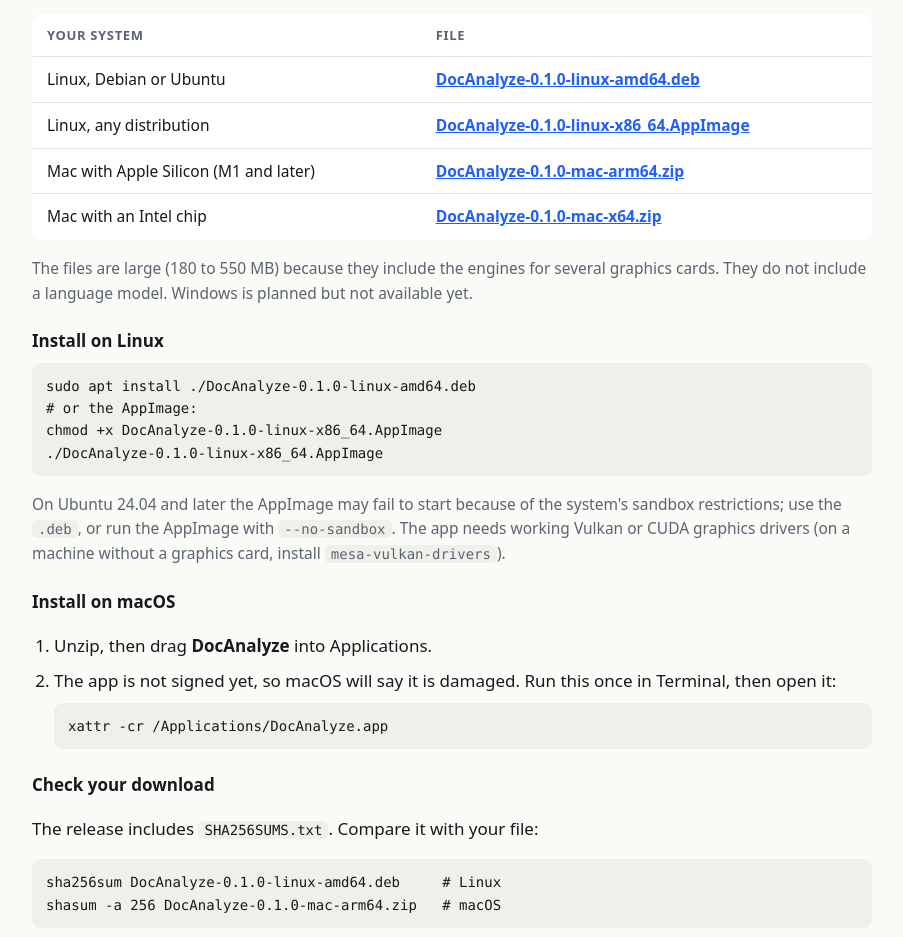
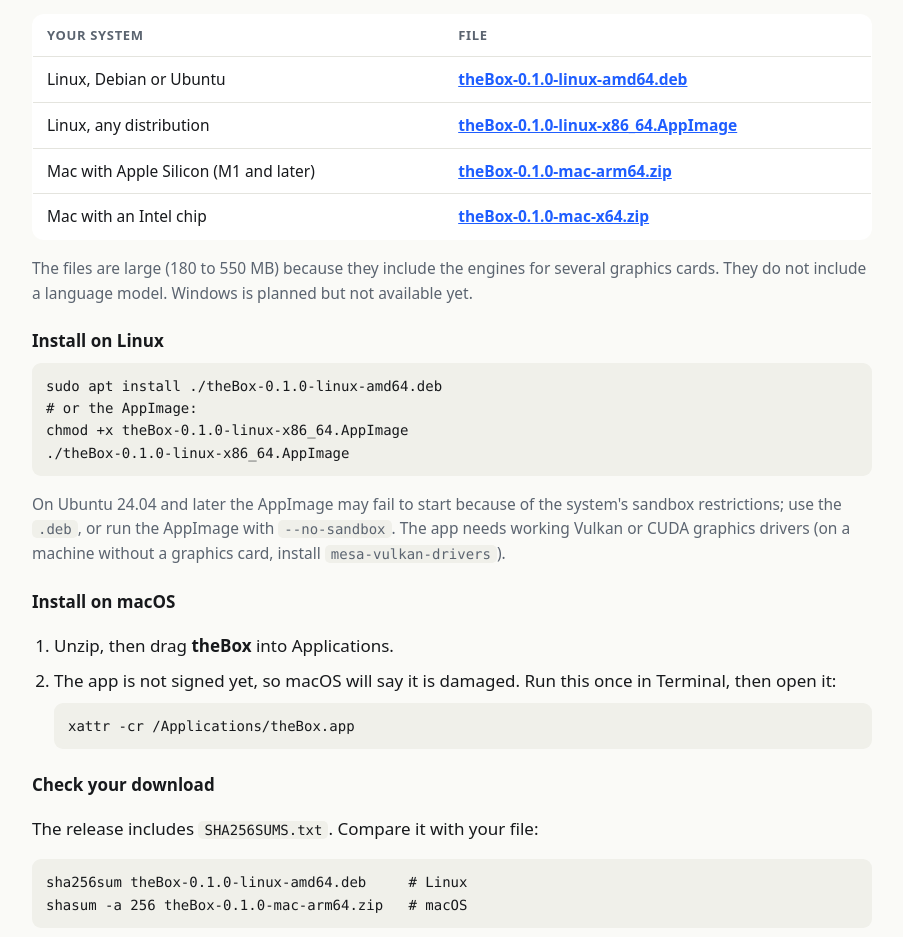
Before and after one commit to opaq-ai/getTheBox, a plain HTML site: page index.html in a window 1280 px wide. Shown: the part 2175-3112 px from the top of the page, without its empty margins (188-1091 px from the left). Drawn offline with Linux system fonts and the light colour scheme.

Commit message:
Use the theBox name and file names throughout

```diff
--- a/index.html
+++ b/index.html
@@ -4,7 +4,7 @@
 <meta charset="utf-8">
 <meta name="viewport" content="width=device-width, initial-scale=1">
 <title>theBox: analyse sensitive documents with an AI that stays on your computer</title>
-<meta name="description" content="theBox (DocAnalyze) is a desktop app that reads your documents, does the calculations and writes the report with a language model that runs entirely on your own computer. Free download for Linux and macOS.">
+<meta name="description" content="theBox is a desktop app that reads your documents, does the calculations and writes the report with a language model that runs entirely on your own computer. Free download for Linux and macOS.">
 <style>
 :root{--bg:#fafaf7;--card:#fff;--ink:#17191c;--mute:#5b6470;--line:#e4e4de;--accent:#1f5eff;--accent-ink:#fff;--warn-bg:#fff6e0;--warn-line:#e9c46a;--code:#f0f0ea}
 @media(prefers-color-scheme:dark){:root{--bg:#101215;--card:#171a1f;--ink:#eceef1;--mute:#98a1ad;--line:#272c33;--accent:#6b97ff;--accent-ink:#0b0d10;--warn-bg:#2a2412;--warn-line:#7a6320;--code:#1e2228}}
@@ -99,32 +99,32 @@ a{color:var(--accent)}
   <table>
     <thead><tr><th>Your system</th><th>File</th></tr></thead>
     <tbody class="dl">
-      <tr><td>Linux, Debian or Ubuntu</td><td><a href="https://github.com/opaq-ai/getTheBox/releases/download/v0.1.0/DocAnalyze-0.1.0-linux-amd64.deb">DocAnalyze-0.1.0-linux-amd64.deb</a></td></tr>
-      <tr><td>Linux, any distribution</td><td><a href="https://github.com/opaq-ai/getTheBox/releases/download/v0.1.0/DocAnalyze-0.1.0-linux-x86_64.AppImage">DocAnalyze-0.1.0-linux-x86_64.AppImage</a></td></tr>
-      <tr><td>Mac with Apple Silicon (M1 and later)</td><td><a href="https://github.com/opaq-ai/getTheBox/releases/download/v0.1.0/DocAnalyze-0.1.0-mac-arm64.zip">DocAnalyze-0.1.0-mac-arm64.zip</a></td></tr>
-      <tr><td>Mac with an Intel chip</td><td><a href="https://github.com/opaq-ai/getTheBox/releases/download/v0.1.0/DocAnalyze-0.1.0-mac-x64.zip">DocAnalyze-0.1.0-mac-x64.zip</a></td></tr>
+      <tr><td>Linux, Debian or Ubuntu</td><td><a href="https://github.com/opaq-ai/getTheBox/releases/download/v0.1.0/theBox-0.1.0-linux-amd64.deb">theBox-0.1.0-linux-amd64.deb</a></td></tr>
+      <tr><td>Linux, any distribution</td><td><a href="https://github.com/opaq-ai/getTheBox/releases/download/v0.1.0/theBox-0.1.0-linux-x86_64.AppImage">theBox-0.1.0-linux-x86_64.AppImage</a></td></tr>
+      <tr><td>Mac with Apple Silicon (M1 and later)</td><td><a href="https://github.com/opaq-ai/getTheBox/releases/download/v0.1.0/theBox-0.1.0-mac-arm64.zip">theBox-0.1.0-mac-arm64.zip</a></td></tr>
+      <tr><td>Mac with an Intel chip</td><td><a href="https://github.com/opaq-ai/getTheBox/releases/download/v0.1.0/theBox-0.1.0-mac-x64.zip">theBox-0.1.0-mac-x64.zip</a></td></tr>
     </tbody>
   </table>
   <p style="color:var(--mute);font-size:15.5px">The files are large (180 to 550 MB) because they include the engines for several graphics cards. They do not include a language model. Windows is planned but not available yet.</p>
 
   <h3 style="margin-top:22px">Install on Linux</h3>
-  <pre><code>sudo apt install ./DocAnalyze-0.1.0-linux-amd64.deb
+  <pre><code>sudo apt install ./theBox-0.1.0-linux-amd64.deb
 # or the AppImage:
-chmod +x DocAnalyze-0.1.0-linux-x86_64.AppImage
-./DocAnalyze-0.1.0-linux-x86_64.AppImage</code></pre>
+chmod +x theBox-0.1.0-linux-x86_64.AppImage
+./theBox-0.1.0-linux-x86_64.AppImage</code></pre>
   <p style="color:var(--mute);font-size:15.5px">On Ubuntu 24.04 and later the AppImage may fail to start because of the system's sandbox restrictions; use the <code>.deb</code>, or run the AppImage with <code>--no-sandbox</code>. The app needs working Vulkan or CUDA graphics drivers (on a machine without a graphics card, install <code>mesa-vulkan-drivers</code>).</p>
 
   <h3 style="margin-top:22px">Install on macOS</h3>
   <ol class="steps">
-    <li>Unzip, then drag <b>DocAnalyze</b> into Applications.</li>
+    <li>Unzip, then drag <b>theBox</b> into Applications.</li>
     <li>The app is not signed yet, so macOS will say it is damaged. Run this once in Terminal, then open it:
-      <pre><code>xattr -cr /Applications/DocAnalyze.app</code></pre></li>
+      <pre><code>xattr -cr /Applications/theBox.app</code></pre></li>
   </ol>
 
   <h3 style="margin-top:22px">Check your download</h3>
   <p>The release includes <code>SHA256SUMS.txt</code>. Compare it with your file:</p>
-  <pre><code>sha256sum DocAnalyze-0.1.0-linux-amd64.deb     # Linux
-shasum -a 256 DocAnalyze-0.1.0-mac-arm64.zip   # macOS</code></pre>
+  <pre><code>sha256sum theBox-0.1.0-linux-amd64.deb     # Linux
+shasum -a 256 theBox-0.1.0-mac-arm64.zip   # macOS</code></pre>
 </section>
 
 <section id="models">
@@ -149,7 +149,7 @@ shasum -a 256 DocAnalyze-0.1.0-mac-arm64.zip   # macOS</code></pre>
 </section>
 </main>
 
-<footer>theBox (the app is named DocAnalyze) by Opaq. Runs offline. No analytics or tracking on this page.</footer>
+<footer>theBox by Opaq. Runs offline. No analytics or tracking on this page.</footer>
 </div>
 </body>
 </html>
```
Also changed, not shown: 1 other file.
